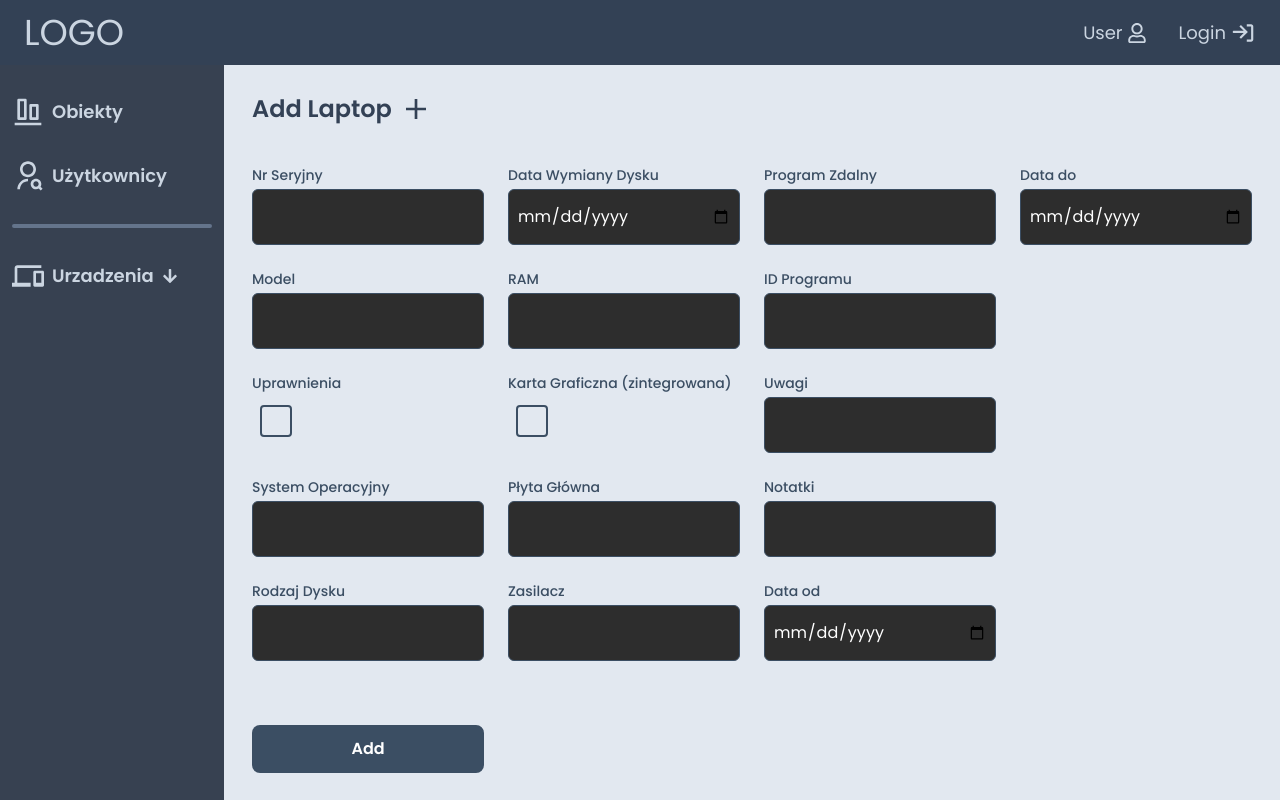
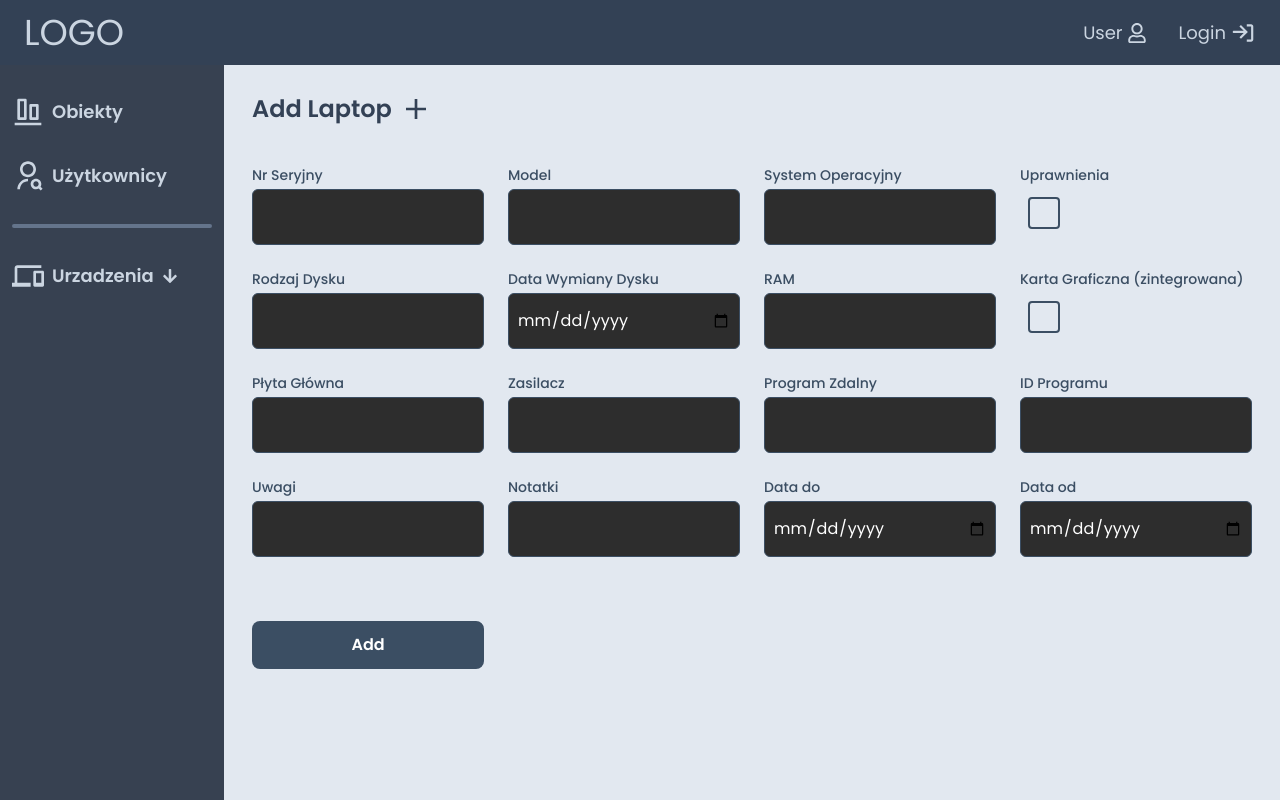
Before and after one commit to 0H3rY0/WorkHelper-admin, a React (Vite) app in the folder client/: page /laptop/add in a window 1280 px wide. Built offline with nearby package versions, Linux system fonts and the light colour scheme.

Commit message:
addLaptopPage changed rendering

```diff
--- a/client/src/pages/AddLaptopPage.jsx
+++ b/client/src/pages/AddLaptopPage.jsx
@@ -4,7 +4,6 @@ import axios from "axios";
 
 const AddLaptopPage = () => {
   const initialLaptopState = {
-    // id: null,
     nr_seryjny: "",
     model: "",
     podzial_uprawnien: 0,
@@ -64,9 +63,7 @@ const AddLaptopPage = () => {
           onSubmit={(e) => handleSubmitForm(e)}
           className="grid grid-cols-1 sm:grid-cols-2 md:grid-cols-3 lg:grid-cols-4 gap-6 w-full"
         >
-          {fields.map((column, index) => (
-            <div key={index} className="flex flex-col gap-6">
-              {column.map((field) => (
+          {fields.map((field) => (
             <div key={field.id} className="flex flex-col gap-1">
               <label
                 htmlFor={field.id}
@@ -81,8 +78,6 @@ const AddLaptopPage = () => {
                 onChange={onInputChange}
                 className="p-2 border border-custom-blue rounded-md bg-dark-gray text-white focus:outline-none focus:ring-2 focus:ring-custom-blue"
               />
-                </div>
-              ))}
             </div>
           ))}
           <button
@@ -101,9 +96,14 @@ const AddLaptopPage = () => {
 };
 
 const fields = [
-  [
   { id: "nrSeryjny", label: "Nr Seryjny", type: "text", name: "nr_seryjny" },
   { id: "model", label: "Model", type: "text", name: "model" },
+  {
+    id: "system",
+    label: "System Operacyjny",
+    type: "text",
+    name: "system_operacyjny",
+  },
   {
     id: "uprawnienia",
     label: "Uprawnienia",
@@ -111,19 +111,11 @@ const fields = [
     name: "podzial_uprawnien",
   },
   {
-      id: "system",
-      label: "System Operacyjny",
-      type: "text",
-      name: "system_operacyjny",
-    },
-    {
     id: "rodzajDysku",
     label: "Rodzaj Dysku",
     type: "text",
     name: "rodzaj_dysku",
   },
-  ],
-  [
   {
     id: "dataWymianyDysku",
     label: "Data Wymiany Dysku",
@@ -144,8 +136,6 @@ const fields = [
     name: "plyta_glowna",
   },
   { id: "zasilacz", label: "Zasilacz", type: "text", name: "zasilacz" },
-  ],
-  [
   {
     id: "programZdalny",
     label: "Program Zdalny",
@@ -160,9 +150,8 @@ const fields = [
   },
   { id: "uwagi", label: "Uwagi", type: "text", name: "uwagi" },
   { id: "notatki", label: "Notatki", type: "text", name: "notatki" },
-    { id: "dataDo", label: "Data od", type: "date", name: "data_do" },
-  ],
-  [{ id: "dataOd", label: "Data do", type: "date", name: "data_od" }],
+  { id: "dataDo", label: "Data do", type: "date", name: "data_do" },
+  { id: "dataOd", label: "Data od", type: "date", name: "data_od" },
 ];
 
 export default AddLaptopPage;
```
Lines whose indentation alone changed are shown as unchanged.
